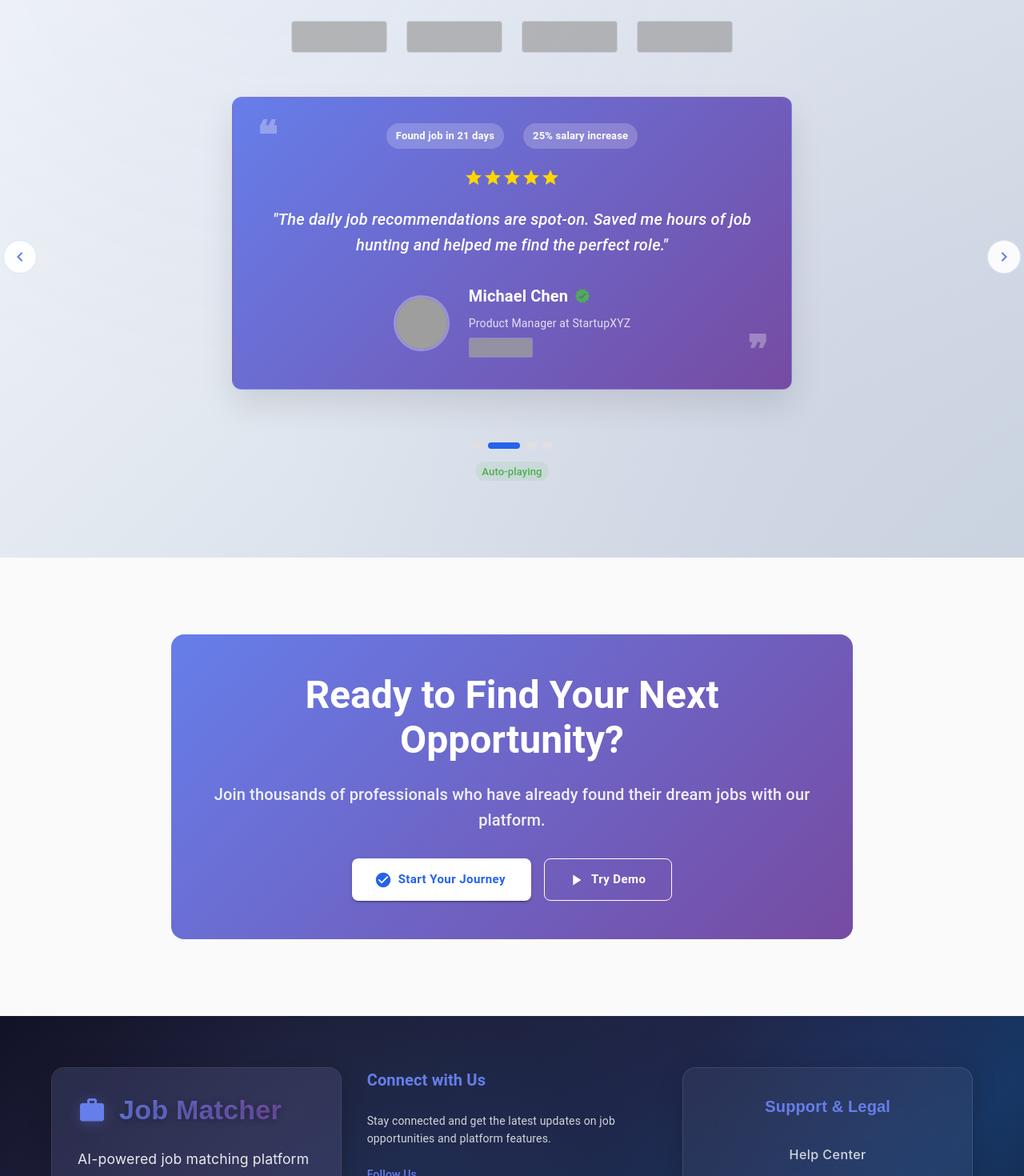
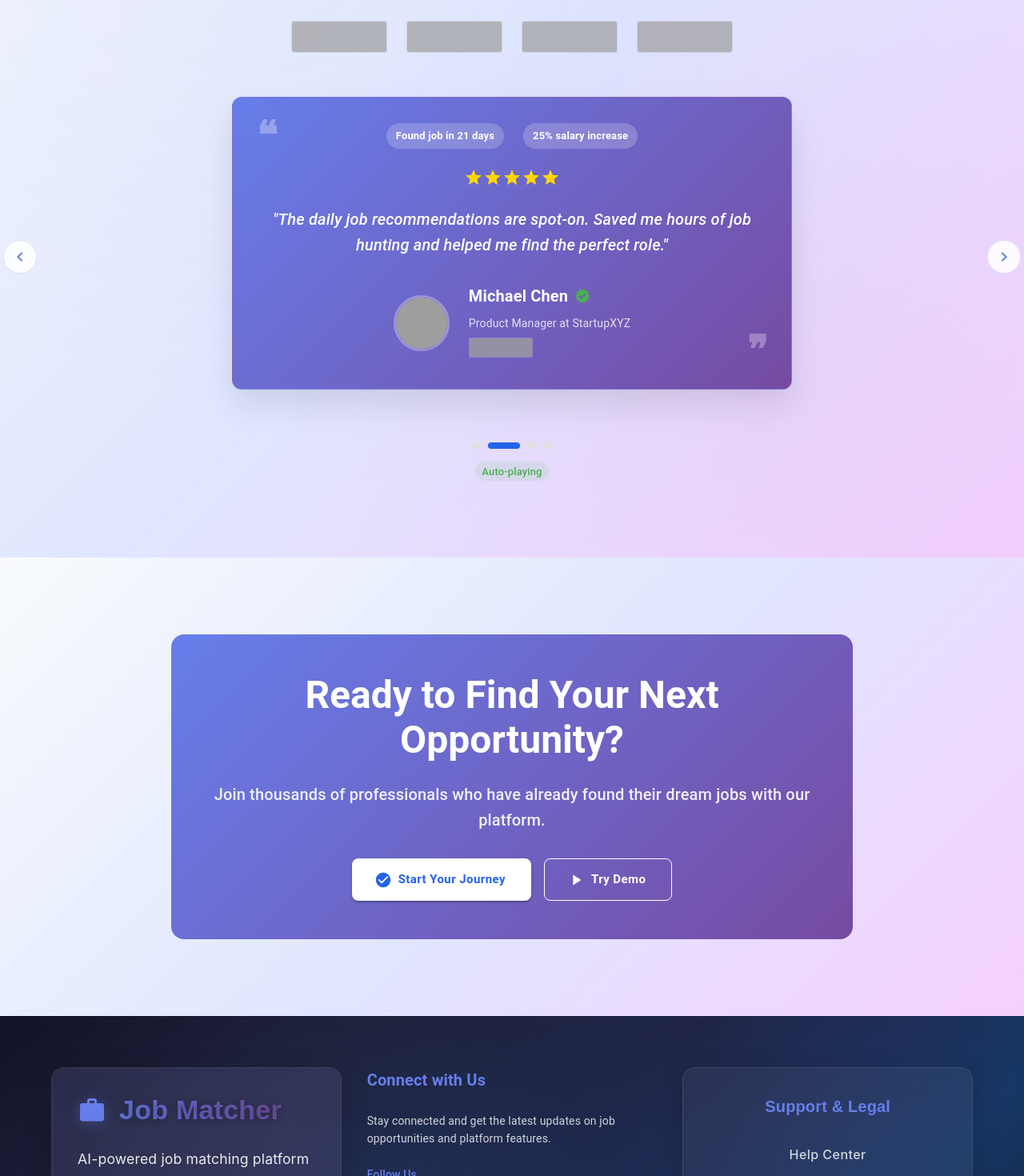
Before and after one commit to Shivam8286/resume-job-matcher, a React (Create React App) app in the folder client/: page / in a window 1280 px wide. Shown: the part 2587-4057 px from the top of the page at 80% size. Built offline with nearby package versions, Linux system fonts and the light colour scheme; grey boxes are pictures that could not be loaded; the HTML template or start-up script is replaced by a standard one.

Commit message:
adding bg color to testimonal and ready to find section

```diff
--- a/client/src/pages/Home.js
+++ b/client/src/pages/Home.js
@@ -649,7 +649,7 @@ const Home = () => {
       <Box
         sx={{
           py: 12,
-          background: 'linear-gradient(135deg, #f8fafc 0%, #e2e8f0 50%, #cbd5e1 100%)',
+          background: 'linear-gradient(135deg, #f8fafc 0%, #e0e7ff 50%, #f5d0fe 100%)',
           position: 'relative',
           overflow: 'hidden'
         }}
@@ -1026,7 +1026,16 @@ const Home = () => {
       </Box>
 
       {/* CTA Section */}
-      <Box sx={{ py: 12, bgcolor: 'grey.50' }}>
+      <Box
+        sx={{
+          py: 12,
+          background: 'linear-gradient(135deg, #f8fafc 0%, #e0e7ff 50%, #f5d0fe 100%)',
+          minHeight: '60vh',
+          display: 'flex',
+          alignItems: 'center',
+          justifyContent: 'center',
+        }}
+      >
         <Container maxWidth="md">
           <motion.div
             initial={{ opacity: 0, y: 30 }}
```
